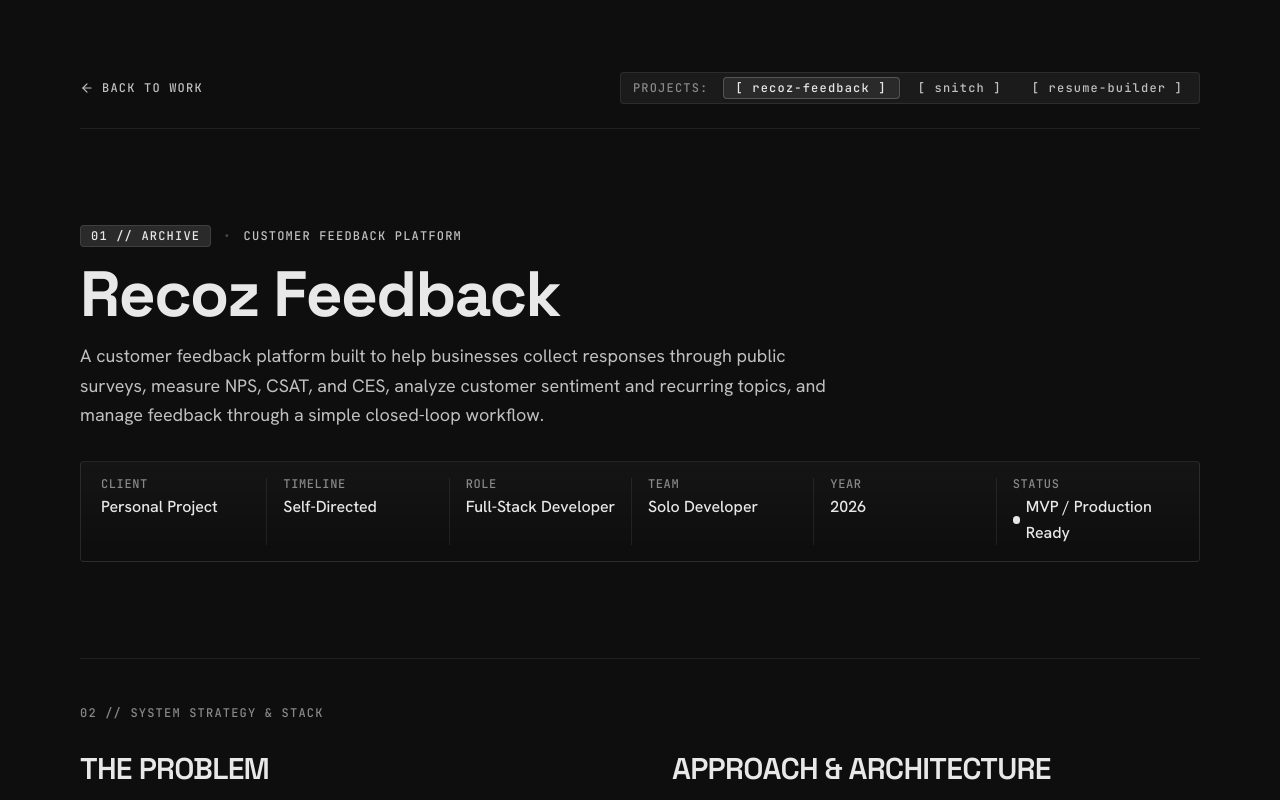
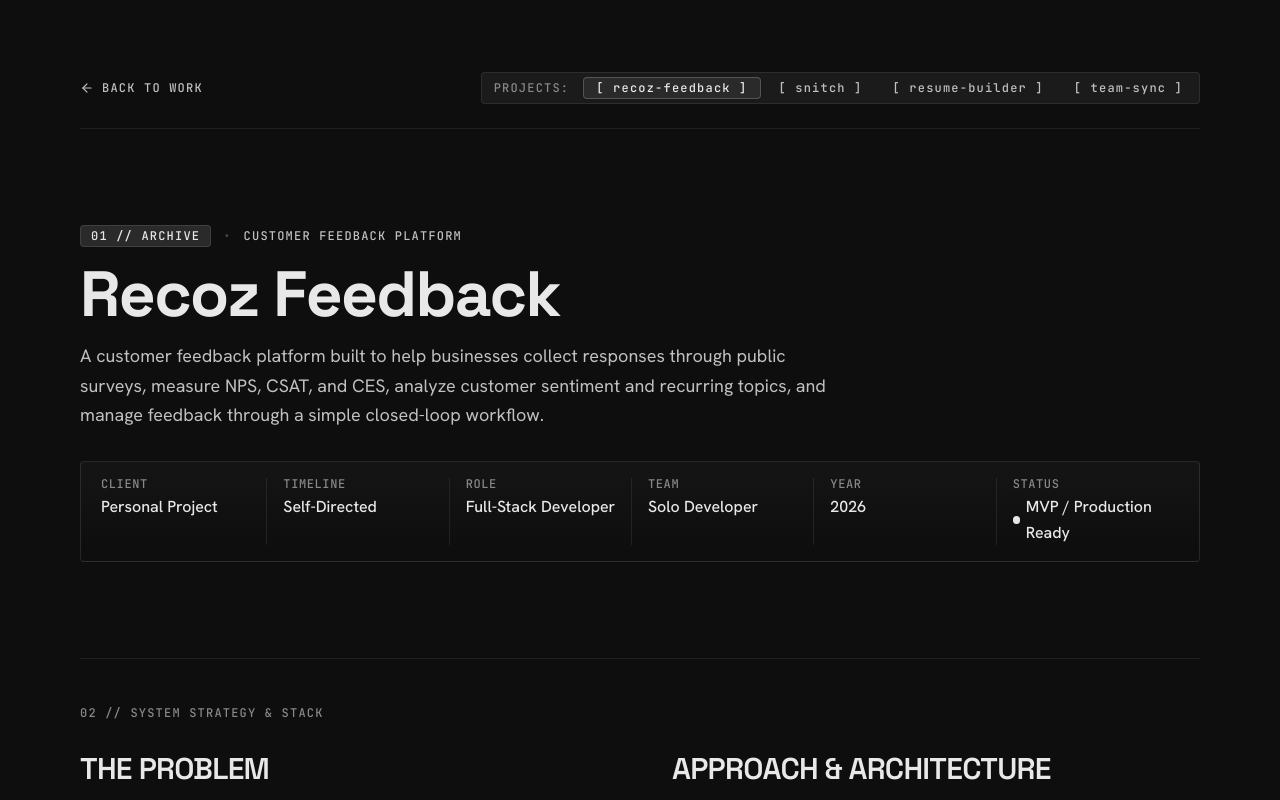
Before and after one commit to amansahux/Portfolio-2.0, a Next.js app: page /projects/recoz-feedback in a window 1280 px wide. Shown: the top 800 px of the page. Built offline with nearby package versions, Linux system fonts and the light colour scheme.

Commit message:
Add TEAM SYNC  PROJECT

```diff
--- a/src/data/projects.ts
+++ b/src/data/projects.ts
@@ -384,8 +384,8 @@ export const projectsData: ProjectItem[] = [
   // ==========================================================
   {
     slug: "resume-builder",
-    number: "02",
-    archiveLabel: "02 // ARCHIVE",
+    number: "03",
+    archiveLabel: "03 // ARCHIVE",
     category: "AI POWERED",
     title: "RESUME BUILDER",
     subtitle: "AI-Powered Resume Creation Platform",
@@ -524,5 +524,155 @@ export const projectsData: ProjectItem[] = [
     imageSrc: "https://ik.imagekit.io/sg9dyvpi0/Resume%20Builder.png?updatedAt=1781882255849",
     imageAlt: "AI-Powered Resume Builder Platform",
   },
+  {
+  slug: "team-sync",
+  number: "04",
+  archiveLabel: "04 // ARCHIVE",
+  category: "EMPLOYEE COLLABORATION",
+  title: "TEAM SYNC",
+  subtitle: "Employee Management & Team Collaboration Platform",
+
+  description:
+    "A full-stack employee management and collaboration platform with role-based access, task assignment, department management, real-time communication, file sharing, and personal workspace controls.",
+
+  // CONTEXT & SCOPE
+  client: "Personal Project",
+  timeline: "Self-Directed",
+  role: "Full-Stack Developer",
+  team: "Solo Developer",
+  year: "2026",
+  status: "Production Ready",
+
+  // PROCESS & STRATEGY
+  problem:
+    "Managing employees, team communication, assigned work, and department activities across separate tools creates unnecessary complexity. The goal was to build one application connecting people, communication, and daily tasks through role-specific workflows.",
+
+  approach:
+    "Designed separate Admin and Employee workflows with backend-enforced role authorization. Combined REST APIs for management operations with Socket.IO for real-time communication, while using TanStack Query and Redux to keep application and server state organized.",
+
+  architecture:
+    "Built with React and Tailwind CSS on the frontend and Node.js, Express, MongoDB, and Mongoose on the backend. Uses JWT cookie authentication, layered controllers and services, Socket.IO channels, Multer-based uploads, and feature-based frontend architecture.",
+
+  decisions: [
+    "Used JWT authentication with HTTP cookies for protected user sessions.",
+    "Implemented backend role-based authorization for separate Admin and Employee permissions.",
+    "Structured the frontend into feature modules with dedicated APIs, hooks, state, and UI layers.",
+    "Used TanStack Query for server state and API cache synchronization.",
+    "Implemented Socket.IO for real-time team communication and channel-based messaging.",
+    "Separated file uploads from WebSocket messages to keep realtime communication lightweight.",
+    "Added resource-level authorization so employees can only update their assigned tasks.",
+  ],
+
+  technologies: [
+    "React",
+    "Node.js",
+    "Express.js",
+    "MongoDB",
+    "Mongoose",
+    "Socket.IO",
+    "TanStack Query",
+    "Redux",
+    "JWT",
+    "Tailwind CSS",
+  ],
+
+  features: [
+    {
+      number: "01",
+      title: "Role-Based Management",
+      description:
+        "Separate Admin and Employee workflows with backend-enforced authentication and authorization.",
+    },
+    {
+      number: "02",
+      title: "Task Management",
+      description:
+        "Admins can create and assign tasks while employees track and update their assigned work.",
+    },
+    {
+      number: "03",
+      title: "Real-Time Team Chat",
+      description:
+        "Socket.IO-powered channels support realtime messaging, attachments, and message management.",
+    },
+    {
+      number: "04",
+      title: "Employee & Department Management",
+      description:
+        "Manage employees, departments, account status, profiles, avatars, and organization structure.",
+    },
+  ],
+
+  // VISUALS / MEDIA
+  telemetryUrl: "teamsync.app/telemetry-live",
+  telemetryStatus: "SYSTEM: OPERATIONAL",
+  media: [
+    {
+      type: "image",
+      src: "https://ik.imagekit.io/sg9dyvpi0/Screenshot%202026-10-02%20233653.png",
+      alt: "TEAM SYNC Employee Management Interface",
+      caption: "Employee management and organization workspace",
+      figureLabel: "FIGURE 4.1 — EMPLOYEE MANAGEMENT",
+      badge: "ADMIN SUITE",
+    },
+    {
+      type: "image",
+      src: "https://ik.imagekit.io/sg9dyvpi0/Screenshot%202026-10-02%20233609.png",
+      alt: "TEAM SYNC Real-Time Chat Interface",
+      caption: "Real-time team communication and channel-based chat",
+      figureLabel: "FIGURE 4.2 — REAL-TIME COMMUNICATION",
+      badge: "CHAT SYSTEM",
+    },
+    {
+      type: "image",
+      src: "https://ik.imagekit.io/sg9dyvpi0/Screenshot%202026-10-02%20233629.png",
+      alt: "TEAM SYNC Task Management Interface",
+      caption: "Task assignment and employee workflow management",
+      figureLabel: "FIGURE 4.3 — TASK MANAGEMENT",
+      badge: "WORKFLOW",
+    },
+  ],
+
+  // RESULTS & IMPACT
+  results: [
+    {
+      value: "RBAC",
+      label: "ACCESS CONTROL",
+      description:
+        "Separate Admin and Employee permissions enforced at the backend level.",
+    },
+    {
+      value: "Real-Time",
+      label: "TEAM CHAT",
+      description:
+        "Socket.IO channels provide persistent and realtime team communication.",
+    },
+    {
+      value: "REST",
+      label: "API ARCHITECTURE",
+      description:
+        "Structured REST APIs handle employees, departments, tasks, authentication, and chat operations.",
+    },
+    {
+      value: "MERN",
+      label: "FULL-STACK",
+      description:
+        "Complete React, Node.js, Express, MongoDB application with modern state management.",
+    },
+  ],
+
+  outcome:
+    "Deepened practical experience in full-stack architecture, role-based authorization, real-time systems, task workflows, server-state management, and building feature-based React applications.",
+
+  // LINKS
+  demoUrl: "https://team-sync-live.up.railway.app",
+  codeUrl: "https://github.com/amansahux/TEAM-SYNC",
+  versionLabel: "VERSION 1.0.0-PROD",
+
+  nextProject: "recoz-feedback",
+
+  imageSrc: "https://ik.imagekit.io/sg9dyvpi0/Team%20Sync%20Enterprise%20Workspace%20Showcase.png",
+  imageAlt: "TEAM SYNC Employee Management and Collaboration Platform",
+},
 
 ];
```
